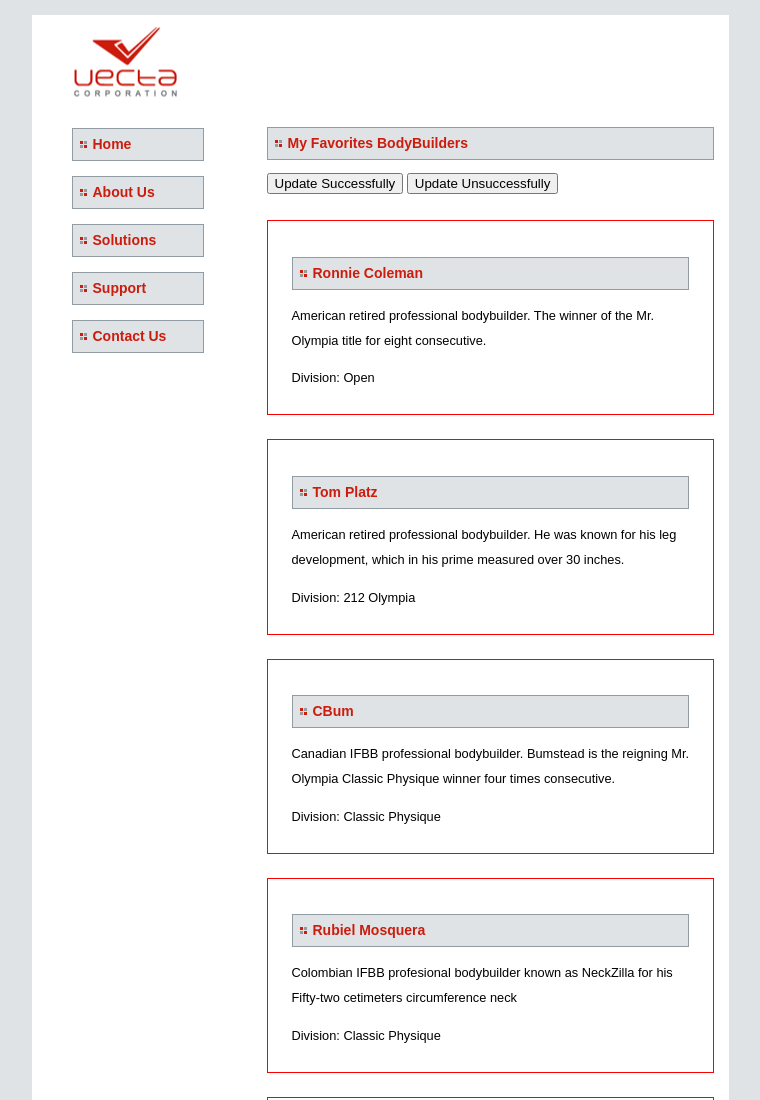
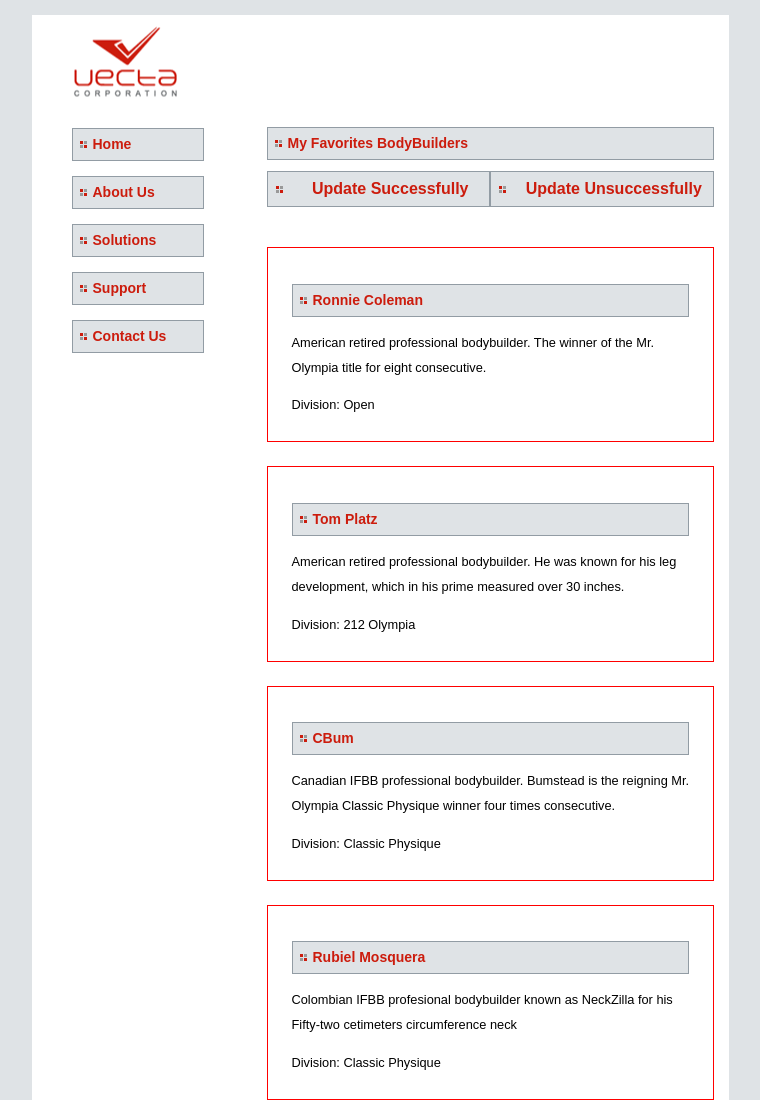
Before and after one commit to NicoC7/Nicolas_Cordoba_WEB303Assignments, a plain HTML site: page WEB303As05/index.html in a window 1280 px wide. Shown: the top 1100 px of the page, without its empty margins (260-1020 px from the left). Drawn offline with Linux system fonts and the light colour scheme.

Commit message:
Buttons styling
I dont understand the bonus mark

```diff
--- a/WEB303As05/index.html
+++ b/WEB303As05/index.html
@@ -31,8 +31,10 @@
 						<div>category genre here</div>
 					</div>
 				-->
+				<div class="buttons">
 				<button id="updateSuccessful">Update Successfully</button>
 				<button id="updateUnsuccessful">Update Unsuccessfully</button>
+				</div>
 			</div>
 		</section>
 
--- a/WEB303As05/styles.css
+++ b/WEB303As05/styles.css
@@ -66,3 +66,29 @@ footer {
   background: url('images/footer.gif');
   clear: both;
 }
+
+
+/*Buttons Styling*/
+
+.buttons{
+  display: flex;
+}
+
+#content-item-list button {
+  font-size: 1rem;
+  font-weight: bold;
+  background: #dfe3e6 url('images/bullet.gif') no-repeat 0.5rem center;
+  padding: 0.5rem 0 0.5rem 1.5rem;
+  border: solid #929ca4 1px;
+  color: #cc1c0d;
+  width: 50%;
+  margin-bottom: 1rem;
+  text-decoration: none;
+  display: block;
+  transition: all 0.3s ease;
+}
+
+#content-item-list button:hover {
+  color: #dfe3e6;
+  background-color: #cc1c0d;
+}
```
